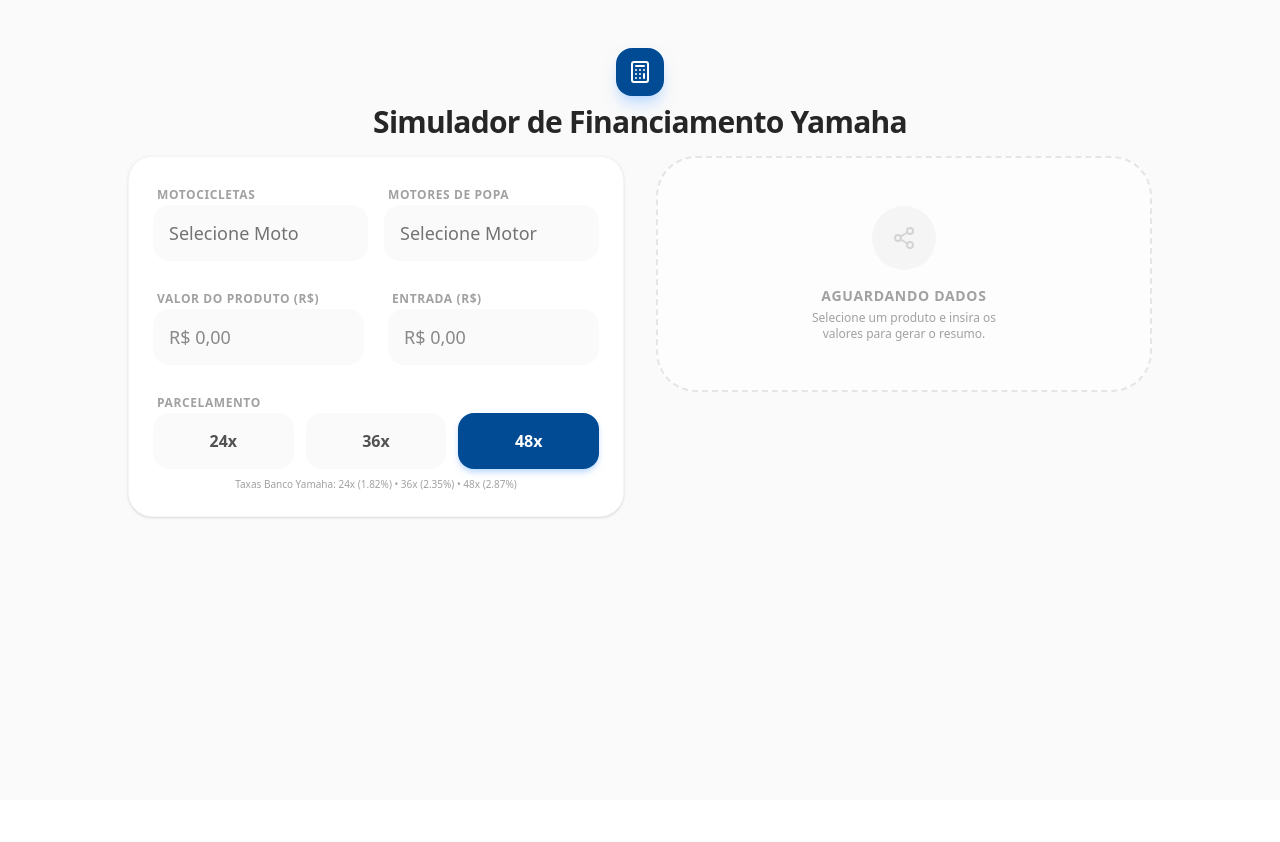
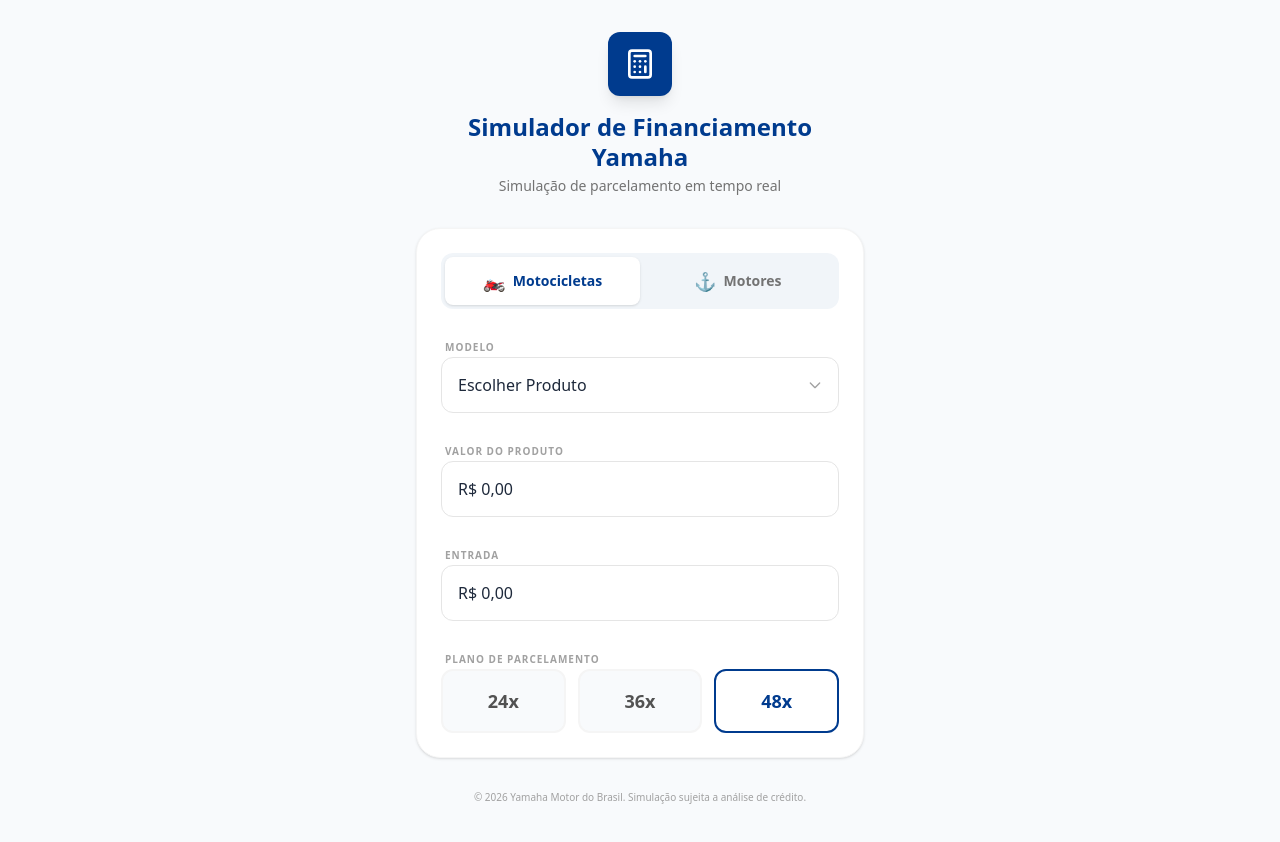
Before and after one commit to ovendedorsiteyamaha-svg/Simulador-de-Financiamento, a React (Vite) app: page / in a window 1280 px wide. Shown: the top 842 px of the page. Before the commit the page ends 800 px from the top, so only its background shows below. Built offline with nearby package versions, Linux system fonts and the light colour scheme.

Commit message:
commit layout

```diff
--- a/src/App.tsx
+++ b/src/App.tsx
@@ -50,35 +50,31 @@
 ];
 
 const RATES: Record<number, number> = {
-  24: 0.0182,
-  36: 0.0235,
-  48: 0.0287,
+  24: 0.0300,
+  36: 0.0350,
+  48: 0.0400,
 };
 
 export default function App() {
+  const [activeTab, setActiveTab] = useState<'Motocicletas' | 'Motores'>('Motocicletas');
   const [product, setProduct] = useState<string>('');
-  const [productValue, setProductValue] = useState<string>('');
-  const [downPayment, setDownPayment] = useState<string>('');
+  const [productValue, setProductValue] = useState<string>('R$ 0,00');
+  const [downPayment, setDownPayment] = useState<string>('R$ 0,00');
   const [installments, setInstallments] = useState<number>(48);
 
-  // Split products for the two dropdowns
+  // Split products for the tabs
   const motorcycles = PRODUCTS.filter(p => p.category === 'Moto');
   const outboardMotors = PRODUCTS.filter(p => p.category === 'Motor de Popa');
 
-  const handleMotorcycleChange = (val: string) => {
-    setProduct(val);
-  };
-
-  const handleOutboardChange = (val: string) => {
-    setProduct(val);
-  };
+  const currentProducts = activeTab === 'Motocicletas' ? motorcycles : outboardMotors;
 
   // Function to clean BRL values before calculation
   const limparNumero = (valor: string): number => {
     if (!valor) return 0;
-    // Rule 3: remover R$, pontos, vírgulas, espaços (usando apenas dígitos)
+    // Rule: remover R$, pontos, vírgulas, espaços e dividir por 100
+    // para compensar as casas decimais exibidas na máscara
     const limpo = valor.replace(/\D/g, '');
-    return parseInt(limpo) || 0;
+    return (parseInt(limpo) / 100) || 0;
   };
 
   // Function to format number to BRL currency (for results)
@@ -94,16 +90,17 @@
     return valor.replace(/\D/g, '');
   };
 
-  // Stable mask application for inputs (without decimals to avoid calculation bugs)
+  // Stable mask application for inputs (showing decimals like in the image)
   const aplicarMascara = (val: string) => {
     const numeroStr = somenteNumero(val);
     if (numeroStr === "") return "";
-    const numero = parseInt(numeroStr);
-    // Format without decimals for the input fields
+    const numero = parseInt(numeroStr) / 100;
+    // Format with decimals to match the image
     return numero.toLocaleString("pt-BR", {
       style: "currency",
       currency: "BRL",
-      maximumFractionDigits: 0
+      minimumFractionDigits: 2,
+      maximumFractionDigits: 2
     });
   };
 
@@ -120,7 +117,7 @@
     const valorFinanciado = valorProduto - entrada;
 
     // Rule: O cálculo deve usar apenas os números digitados
-    if (valorFinanciado <= 0 || !installments) return null;
+    if (!product || valorFinanciado <= 0 || !installments) return null;
 
     const rate = RATES[installments]; // Taxa mensal
     const n = installments;           // Parcelas
@@ -137,8 +134,8 @@
 
   const reset = () => {
     setProduct('');
-    setProductValue('');
-    setDownPayment('');
+    setProductValue('R$ 0,00');
+    setDownPayment('R$ 0,00');
     setInstallments(48);
   };
 
@@ -150,224 +147,185 @@
   };
 
   return (
-    <div className="min-h-screen bg-neutral-50 text-neutral-900 font-sans p-4 md:p-8 lg:p-12">
-      <div className="max-w-5xl mx-auto space-y-8">
+    <div className="min-h-screen bg-[#F8FAFC] text-[#1E293B] font-sans p-4 md:p-8">
+      <div className="max-w-md mx-auto space-y-8">
         {/* Header */}
-        <header className="text-center space-y-2 mb-4">
-          <div className="inline-flex items-center justify-center p-3 bg-yamaha-blue rounded-2xl shadow-lg shadow-blue-200 mb-2">
-            <Calculator className="w-6 h-6 text-white" />
+        <header className="text-center space-y-4">
+          <div className="inline-flex items-center justify-center w-16 h-16 bg-[#003B8E] rounded-xl shadow-lg">
+            <Calculator className="w-8 h-8 text-white" />
           </div>
-          <h1 className="text-2xl md:text-3xl font-bold tracking-tight text-neutral-800">
-            Simulador de Financiamento Yamaha
+          <div className="space-y-1">
+            <h1 className="text-2xl font-bold text-[#003B8E] leading-tight">
+              Simulador de Financiamento<br />Yamaha
             </h1>
+            <p className="text-sm text-neutral-500">
+              Simulação de parcelamento em tempo real
+            </p>
+          </div>
         </header>
 
-        <div className="grid grid-cols-1 lg:grid-cols-2 gap-8 items-start">
-          {/* Form Section */}
-          <section className="bg-white rounded-3xl p-6 shadow-sm border border-neutral-100 space-y-6">
-          <div className="grid grid-cols-1 gap-6">
-            {/* Two Dropdowns for Selection */}
-            <div className="grid grid-cols-1 md:grid-cols-2 gap-4">
-              <div className="space-y-2">
-                <label className="text-xs font-bold uppercase tracking-wider text-neutral-400 ml-1">
-                  Motocicletas
-                </label>
-                <select
-                  value={motorcycles.some(m => m.name === product) ? product : ''}
-                  onChange={(e) => handleMotorcycleChange(e.target.value)}
-                  className={`w-full h-14 px-4 border-none rounded-2xl text-lg focus:ring-2 focus:ring-yamaha-blue transition-all appearance-none cursor-pointer ${
-                    motorcycles.some(m => m.name === product) ? 'bg-blue-50 text-blue-800 font-semibold' : 'bg-neutral-50 text-neutral-500'
+        {/* Main Card */}
+        <div className="bg-white rounded-3xl p-6 shadow-sm border border-neutral-100 space-y-6">
+          {/* Tabs */}
+          <div className="bg-[#F1F5F9] p-1 rounded-xl flex">
+            <button
+              onClick={() => {
+                setActiveTab('Motocicletas');
+                setProduct('');
+              }}
+              className={`flex-1 flex items-center justify-center gap-2 py-2.5 rounded-lg text-sm font-semibold transition-all ${
+                activeTab === 'Motocicletas' ? 'bg-white text-[#003B8E] shadow-sm' : 'text-neutral-500'
               }`}
             >
-                  <option value="">Selecione Moto</option>
-                  {motorcycles.map((p) => (
+              <span className="text-lg">🏍️</span> Motocicletas
+            </button>
+            <button
+              onClick={() => {
+                setActiveTab('Motores');
+                setProduct('');
+              }}
+              className={`flex-1 flex items-center justify-center gap-2 py-2.5 rounded-lg text-sm font-semibold transition-all ${
+                activeTab === 'Motores' ? 'bg-white text-[#003B8E] shadow-sm' : 'text-neutral-500'
+              }`}
+            >
+              <span className="text-lg">⚓</span> Motores
+            </button>
+          </div>
+
+          <div className="space-y-6">
+            {/* Modelo */}
+            <div className="space-y-2">
+              <label className="text-[10px] font-bold uppercase tracking-widest text-neutral-400 ml-1">
+                MODELO
+              </label>
+              <div className="relative">
+                <select
+                  value={product}
+                  onChange={(e) => setProduct(e.target.value)}
+                  className="w-full h-14 px-4 bg-white border border-neutral-200 rounded-xl text-base font-medium focus:ring-2 focus:ring-[#003B8E] focus:border-transparent transition-all appearance-none cursor-pointer"
+                >
+                  <option value="" disabled>Escolher Produto</option>
+                  {currentProducts.map((p) => (
                     <option key={p.name} value={p.name}>
                       {p.name}
                     </option>
                   ))}
                 </select>
+                <div className="absolute right-4 top-1/2 -translate-y-1/2 pointer-events-none text-neutral-400">
+                  <svg className="w-4 h-4" fill="none" stroke="currentColor" viewBox="0 0 24 24">
+                    <path strokeLinecap="round" strokeLinejoin="round" strokeWidth="2" d="M19 9l-7 7-7-7" />
+                  </svg>
                 </div>
-
-              <div className="space-y-2">
-                <label className="text-xs font-bold uppercase tracking-wider text-neutral-400 ml-1">
-                  Motores de Popa
-                </label>
-                <select
-                  value={outboardMotors.some(m => m.name === product) ? product : ''}
-                  onChange={(e) => handleOutboardChange(e.target.value)}
-                  className={`w-full h-14 px-4 border-none rounded-2xl text-lg focus:ring-2 focus:ring-yamaha-blue transition-all appearance-none cursor-pointer ${
-                    outboardMotors.some(m => m.name === product) ? 'bg-blue-50 text-blue-800 font-semibold' : 'bg-neutral-50 text-neutral-500'
-                  }`}
-                >
-                  <option value="">Selecione Motor</option>
-                  {outboardMotors.map((p) => (
-                    <option key={p.name} value={p.name}>
-                      {p.name}
-                    </option>
-                  ))}
-                </select>
               </div>
             </div>
 
-            {/* Values */}
-            <div className="grid grid-cols-1 md:grid-cols-2 gap-6">
+            {/* Valor do Produto */}
             <div className="space-y-2">
-                <label className="text-xs font-semibold uppercase tracking-wider text-neutral-400 ml-1">
-                  Valor do Produto (R$)
+              <label className="text-[10px] font-bold uppercase tracking-widest text-neutral-400 ml-1">
+                VALOR DO PRODUTO
               </label>
               <input
                 type="text"
-                  id="valorProduto"
-                  placeholder="R$ 0,00"
+                inputMode="numeric"
                 value={productValue}
                 onChange={(e) => handleCurrencyChange(e.target.value, setProductValue)}
-                  className="w-full h-14 px-4 bg-neutral-50 border-none rounded-2xl text-lg focus:ring-2 focus:ring-yamaha-blue transition-all"
+                className="w-full h-14 px-4 bg-white border border-neutral-200 rounded-xl text-base font-medium focus:ring-2 focus:ring-[#003B8E] focus:border-transparent transition-all"
               />
             </div>
+
+            {/* Entrada */}
             <div className="space-y-2">
-                <label className="text-xs font-semibold uppercase tracking-wider text-neutral-400 ml-1">
-                  Entrada (R$)
+              <label className="text-[10px] font-bold uppercase tracking-widest text-neutral-400 ml-1">
+                ENTRADA
               </label>
               <input
                 type="text"
-                  id="entrada"
-                  placeholder="R$ 0,00"
+                inputMode="numeric"
                 value={downPayment}
                 onChange={(e) => handleCurrencyChange(e.target.value, setDownPayment)}
-                  className="w-full h-14 px-4 bg-neutral-50 border-none rounded-2xl text-lg focus:ring-2 focus:ring-yamaha-blue transition-all"
+                className="w-full h-14 px-4 bg-white border border-neutral-200 rounded-xl text-base font-medium focus:ring-2 focus:ring-[#003B8E] focus:border-transparent transition-all"
               />
             </div>
-            </div>
 
-            {/* Installments */}
+            {/* Plano de Parcelamento */}
             <div className="space-y-2">
-              <label className="text-xs font-semibold uppercase tracking-wider text-neutral-400 ml-1">
-                Parcelamento
+              <label className="text-[10px] font-bold uppercase tracking-widest text-neutral-400 ml-1">
+                PLANO DE PARCELAMENTO
               </label>
               <div className="grid grid-cols-3 gap-3">
                 {[24, 36, 48].map((n) => (
                   <button
                     key={n}
                     onClick={() => setInstallments(n)}
-                    className={`h-14 rounded-2xl font-bold transition-all ${
+                    className={`flex flex-col items-center justify-center py-4 rounded-xl border-2 transition-all active:scale-95 ${
                       installments === n
-                        ? 'bg-yamaha-blue text-white shadow-md shadow-blue-200'
-                        : 'bg-neutral-50 text-neutral-600 hover:bg-neutral-100'
+                        ? 'border-[#003B8E] bg-white'
+                        : 'border-neutral-100 bg-[#F8FAFC]'
                     }`}
                   >
+                    <span className={`text-lg font-bold ${installments === n ? 'text-[#003B8E]' : 'text-neutral-600'}`}>
                       {n}x
+                    </span>
                   </button>
                 ))}
-              </div>
-              <p className="text-[10px] text-neutral-400 text-center mt-2">
-                Taxas Banco Yamaha: 24x (1.82%) • 36x (2.35%) • 48x (2.87%)
-              </p>
-            </div>
-          </div>
-          </section>
-
-          {/* Result Column */}
-          <div className="space-y-6">
-            <AnimatePresence mode="wait">
-              {calculation && product ? (
-                <motion.div
-                  key="result"
-                  initial={{ opacity: 0, y: 20 }}
-                  animate={{ opacity: 1, y: 0 }}
-                  exit={{ opacity: 0, y: -20 }}
-                  className="space-y-4"
-                >
-                  <div
-                    id="simulation-card"
-                    className="bg-white rounded-[2.5rem] shadow-2xl shadow-blue-100 border border-neutral-100 overflow-hidden relative"
-                  >
-                    {/* Header Section */}
-                    <div className="bg-yamaha-blue p-6 text-white relative overflow-hidden">
-                      <div className="absolute top-0 right-0 w-32 h-32 bg-white/10 rounded-full -mr-16 -mt-16 blur-2xl" />
-                      <div className="relative z-10 space-y-0.5">
-                        <p className="text-[10px] font-bold uppercase tracking-[0.3em] text-blue-200 opacity-80">
-                          Simulação
-                        </p>
-                        <h2 className="text-4xl font-black tracking-tighter leading-[0.9]">
-                          {product}
-                        </h2>
-                      </div>
-                    </div>
-
-                    {/* Body Section */}
-                    <div className="p-6 space-y-4">
-                      <div className="bg-blue-50/50 rounded-3xl p-4 border border-blue-100 text-center space-y-0.5">
-                        <p className="text-[10px] font-bold uppercase tracking-widest text-yamaha-blue opacity-70">
-                          Entrada
-                        </p>
-                        <p className="text-2xl font-black text-neutral-900 tracking-tight">
-                          {formatCurrency(limparNumero(downPayment))}
-                        </p>
-                      </div>
-
-                      <div className="relative">
-                        <div className="absolute inset-0 flex items-center" aria-hidden="true">
-                          <div className="w-full border-t border-dashed border-neutral-200"></div>
-                        </div>
-                        <div className="relative flex justify-center">
-                          <span className="bg-white px-4 text-[10px] font-bold uppercase tracking-widest text-neutral-300">
-                            Plano Sugerido
-                          </span>
-                        </div>
-                      </div>
-
-                      <div className="text-center space-y-0">
-                        <div className="inline-flex items-baseline gap-2">
-                          <span className="text-4xl font-black text-neutral-900 tracking-tighter">
-                            {installments}x
-                          </span>
-                          <span className="text-base font-bold text-yamaha-blue">de</span>
-                        </div>
-                        <div className="text-3xl font-black text-yamaha-blue tracking-tight">
-                          {formatCurrency(calculation.pmt)}
               </div>
             </div>
           </div>
         </div>
 
-                  {/* Action Buttons */}
-                  <div className="flex flex-col gap-3">
+        {/* Result Card */}
+        <AnimatePresence mode="wait">
+          {calculation && (
+            <motion.div
+              initial={{ opacity: 0, y: 20 }}
+              animate={{ opacity: 1, y: 0 }}
+              exit={{ opacity: 0, y: -20 }}
+              className="bg-[#003B8E] rounded-3xl p-8 text-white shadow-xl space-y-8"
+            >
+              <div className="space-y-6">
+                <p className="text-[10px] font-bold uppercase tracking-[0.2em] opacity-60">
+                  SIMULAÇÃO
+                </p>
+                <div className="flex justify-between items-start gap-4">
+                  <div className="space-y-1">
+                    <p className="text-[10px] font-medium opacity-60">Modelo Selecionado</p>
+                    <p className="text-2xl font-bold leading-tight">{product}</p>
+                  </div>
+                  <div className="space-y-1 text-right">
+                    <p className="text-[10px] font-medium opacity-60">Entrada</p>
+                    <p className="text-2xl font-bold">{formatCurrency(limparNumero(downPayment))}</p>
+                  </div>
+                </div>
+              </div>
+
+              <div className="bg-[#0D47A1] rounded-2xl p-6 text-center space-y-2">
+                <p className="text-[10px] font-bold uppercase tracking-widest opacity-60">
+                  PLANO SUGERIDO
+                </p>
+                <div className="flex items-baseline justify-center gap-2">
+                  <span className="text-3xl font-bold">{installments}x</span>
+                  <span className="text-sm font-medium opacity-60">de</span>
+                  <span className="text-3xl font-bold">{formatCurrency(calculation.pmt)}</span>
+                </div>
+              </div>
+
               <button
                 onClick={reset}
-                      className="w-full h-16 bg-neutral-200 hover:bg-neutral-300 text-neutral-800 rounded-2xl font-bold flex items-center justify-center gap-2 transition-all"
+                className="w-full h-14 bg-white text-[#003B8E] rounded-xl font-bold flex items-center justify-center gap-2 transition-all active:scale-95"
               >
                 <RefreshCw className="w-5 h-5" />
-                      Fazer nova simulação
+                Nova Simulação
               </button>
-
-                    <p className="text-center text-[10px] text-neutral-400 px-8">
-                      *Valores sujeitos a alteração conforme análise de crédito e tabela vigente.
-                    </p>
-                  </div>
-                </motion.div>
-              ) : (
-                <motion.div
-                  key="empty"
-                  initial={{ opacity: 0 }}
-                  animate={{ opacity: 1 }}
-                  className="bg-white/50 border-2 border-dashed border-neutral-200 rounded-[2.5rem] p-12 text-center space-y-4"
-                >
-                  <div className="w-16 h-16 bg-neutral-100 rounded-full mx-auto flex items-center justify-center">
-                    <Share2 className="w-6 h-6 text-neutral-300" />
-                  </div>
-                  <div className="space-y-1">
-                    <p className="text-sm font-bold text-neutral-400 uppercase tracking-wider">
-                      Aguardando Dados
-                    </p>
-                    <p className="text-xs text-neutral-400 max-w-[200px] mx-auto">
-                      Selecione um produto e insira os valores para gerar o resumo.
-                    </p>
-                  </div>
             </motion.div>
           )}
         </AnimatePresence>
-          </div>
-        </div>
+
+        {/* Footer */}
+        <footer className="text-center space-y-1 pb-8">
+          <p className="text-[10px] text-neutral-400">
+            © 2026 Yamaha Motor do Brasil. Simulação sujeita a análise de crédito.
+          </p>
+        </footer>
       </div>
     </div>
   );
```
Lines whose indentation alone changed are shown as unchanged.
